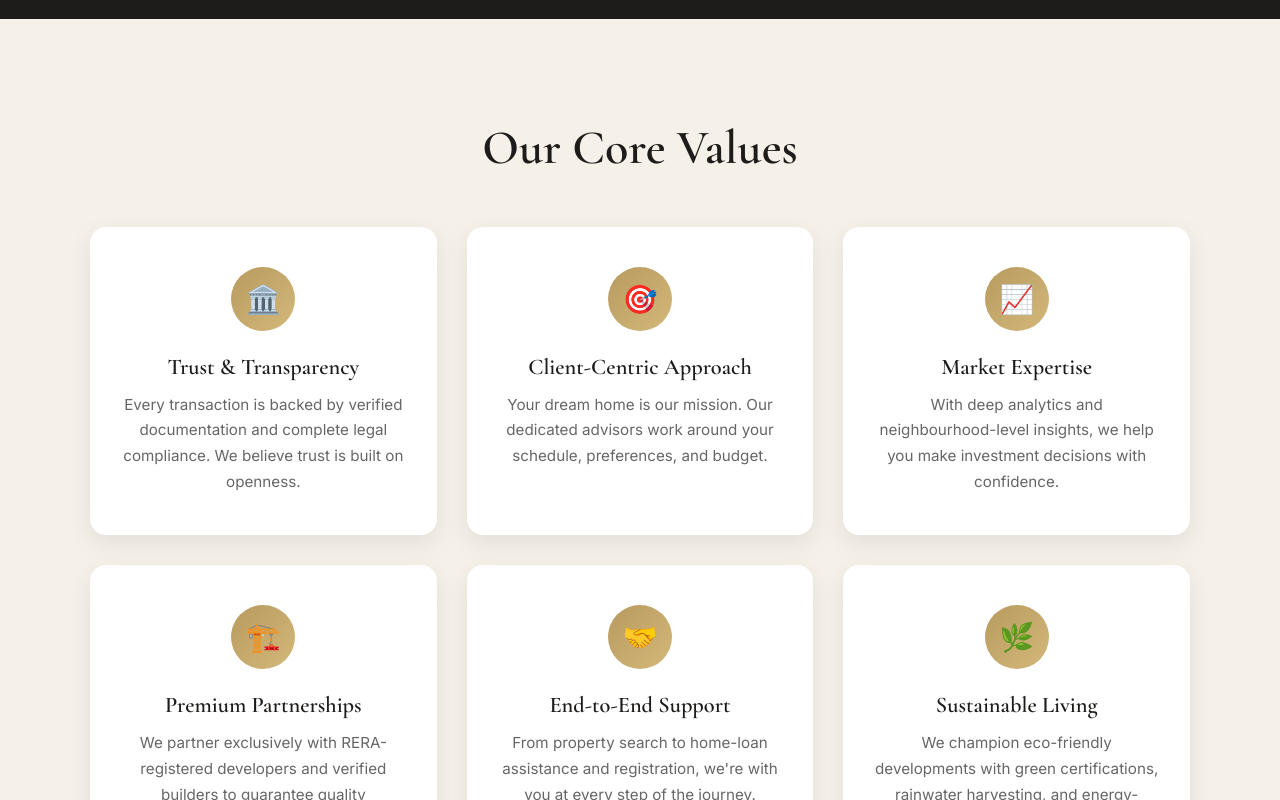
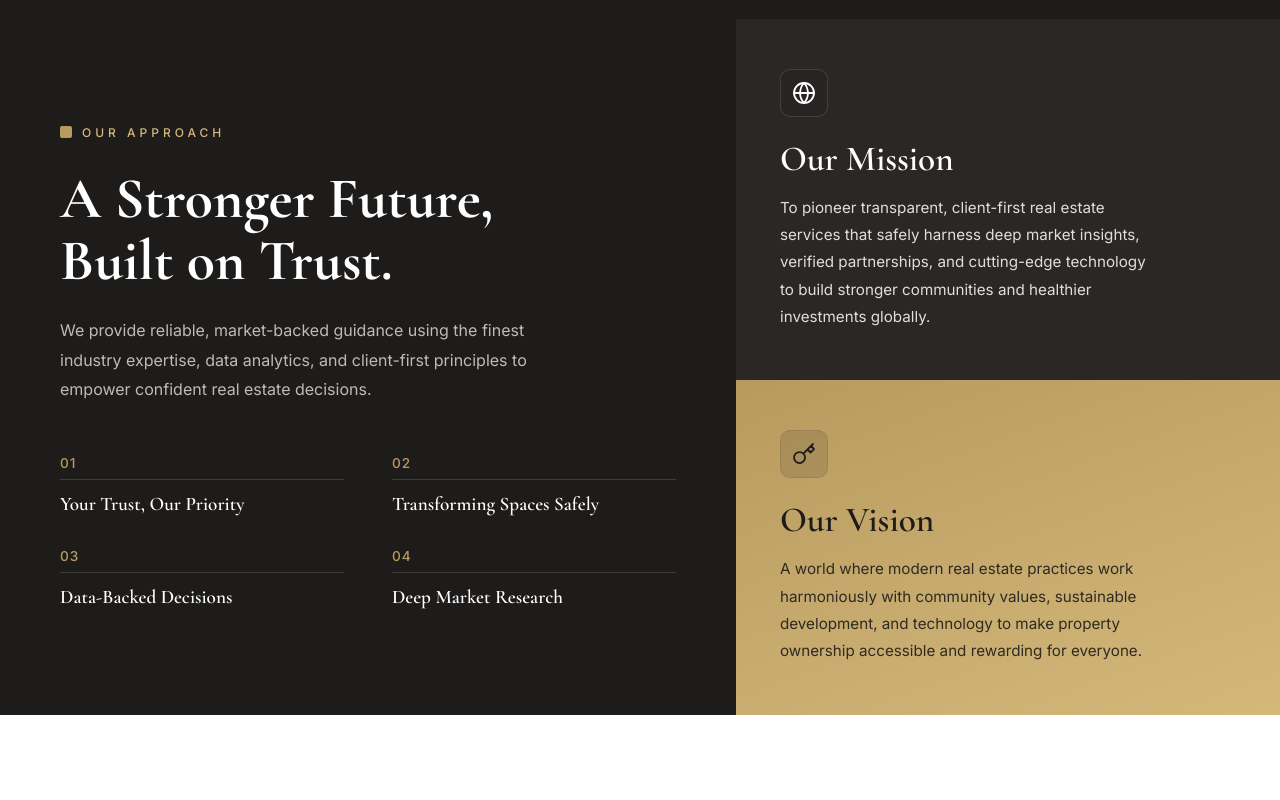
Before and after one commit to Aswin-100611/real-estate-project, a React (Create React App) app: page /about in a window 1280 px wide. Shown: the part 1400-2200 px from the top of the page. Built offline with nearby package versions, Linux system fonts and the light colour scheme.

Commit message:
added new images and adjusted few patterns and color palettes

```diff
--- a/src/components/AboutSection.css
+++ b/src/components/AboutSection.css
@@ -1,4 +1,3 @@
-
 /* =============================================
    ABOUT SECTION — uses same tokens & fonts
    as HeroSection.css
@@ -17,28 +16,33 @@
     linear-gradient(rgba(0, 0, 0, .6), rgba(0, 0, 0, .6)),
     url("https://images.unsplash.com/photo-1486406146926-c627a92ad1ab?auto=format&fit=crop&w=1600&q=80") center/cover;
 }
+
 .about-hero .overlay {
   position: absolute;
   inset: 0;
   background: linear-gradient(to right, rgba(0, 0, 0, .5), rgba(0, 0, 0, .2));
 }
+
 .about-hero-content {
   position: relative;
   z-index: 2;
   color: #fff;
   max-width: 800px;
 }
+
 .about-hero-content .tag {
   color: var(--gold-light);
   letter-spacing: 4px;
   margin-bottom: 20px;
   font-size: 14px;
 }
+
 .about-hero-content h1 {
   font: 700 4.5rem "Cormorant Garamond", serif;
   line-height: 1.08;
   margin-bottom: 20px;
 }
+
 .about-hero-content p {
   line-height: 1.8;
   font-size: 1.1rem;
@@ -53,10 +57,12 @@
   gap: 60px;
   align-items: center;
 }
+
 .about-story-img {
   flex: 1;
   min-width: 0;
 }
+
 .about-story-img img {
   width: 100%;
   height: 480px;
@@ -64,21 +70,25 @@
   border-radius: 18px;
   box-shadow: 0 12px 36px rgba(0, 0, 0, .12);
 }
+
 .about-story-text {
   flex: 1;
   min-width: 0;
 }
+
 .about-story-text .tag {
   color: var(--gold);
   letter-spacing: 4px;
   font-size: 13px;
   margin-bottom: 14px;
 }
+
 .about-story-text h2 {
   font: 600 3rem "Cormorant Garamond", serif;
   color: var(--charcoal);
   margin-bottom: 20px;
 }
+
 .about-story-text p {
   color: #555;
   line-height: 1.85;
@@ -94,14 +104,17 @@
   padding: 60px;
   gap: 24px;
 }
+
 .stat-item {
   text-align: center;
 }
+
 .stat-item h3 {
   font: 700 3.2rem "Cormorant Garamond", serif;
   color: var(--gold);
   margin-bottom: 8px;
 }
+
 .stat-item p {
   color: #ccc;
   font-weight: 400;
@@ -109,55 +122,147 @@
   font-size: 0.9rem;
 }
 
-/* VALUES */
-.about-values {
-  padding: 100px 60px;
-  background: var(--cream);
-  text-align: center;
+/* VALUES V2 — Two-Column Approach Layout */
+.about-values-v2 {
+  display: grid;
+  grid-template-columns: 1.15fr 0.85fr;
+  min-height: 620px;
 }
-.about-values h2 {
-  font: 600 3rem "Cormorant Garamond", serif;
-  color: var(--charcoal);
+
+/* Left column — dark panel */
+.values-left {
+  background: var(--charcoal);
+  padding: 80px 60px;
+  display: flex;
+  flex-direction: column;
+  justify-content: center;
+}
+
+.values-tag {
+  display: flex;
+  align-items: center;
+  gap: 10px;
+  color: var(--gold-light);
+  letter-spacing: 4px;
+  font-size: 12px;
+  font-weight: 500;
+  text-transform: uppercase;
+  margin-bottom: 28px;
+}
+
+.tag-dot {
+  width: 12px;
+  height: 12px;
+  background: var(--gold);
+  border-radius: 2px;
+  display: inline-block;
+}
+
+.values-heading {
+  font: 700 3.6rem "Cormorant Garamond", serif;
+  color: #fff;
+  line-height: 1.08;
+  margin-bottom: 24px;
+}
+
+.values-desc {
+  color: rgba(255, 255, 255, .7);
+  line-height: 1.85;
+  font-size: 1rem;
+  max-width: 520px;
   margin-bottom: 50px;
 }
-.values-grid {
+
+/* 2×2 numbered values grid */
+.values-numbered-grid {
   display: grid;
-  grid-template-columns: repeat(3, 1fr);
-  gap: 30px;
-  max-width: 1100px;
-  margin: 0 auto;
+  grid-template-columns: 1fr 1fr;
+  gap: 32px 48px;
 }
-.value-card {
-  background: #fff;
-  border-radius: 16px;
-  padding: 40px 28px;
-  box-shadow: 0 8px 24px rgba(0, 0, 0, .08);
-  transition: transform 0.3s, box-shadow 0.3s;
+
+.values-numbered-item {
+  display: flex;
+  flex-direction: column;
+  gap: 8px;
 }
-.value-card:hover {
-  transform: translateY(-8px);
-  box-shadow: 0 16px 40px rgba(0, 0, 0, .12);
+
+.values-num {
+  color: var(--gold);
+  font: 500 0.85rem "Inter", sans-serif;
+  letter-spacing: 1px;
 }
-.value-icon {
-  width: 64px;
-  height: 64px;
-  border-radius: 50%;
-  background: linear-gradient(135deg, var(--gold), var(--gold-light));
+
+.values-num-line {
+  width: 100%;
+  height: 1px;
+  background: rgba(255, 255, 255, .15);
+}
+
+.values-num-title {
+  font: 600 1.2rem "Cormorant Garamond", serif;
+  color: #fff;
+  margin-top: 4px;
+}
+
+/* Right column — Mission & Vision cards */
+.values-right {
+  display: flex;
+  flex-direction: column;
+}
+
+.mv-card {
+  flex: 1;
+  padding: 50px 44px;
+  display: flex;
+  flex-direction: column;
+  justify-content: center;
+}
+
+.mv-card--mission {
+  background: #2a2725;
+  color: #fff;
+}
+
+.mv-card--vision {
+  background: linear-gradient(160deg, var(--gold), var(--gold-light));
+  color: var(--charcoal);
+}
+
+.mv-card-icon {
+  width: 48px;
+  height: 48px;
+  border-radius: 10px;
   display: flex;
   align-items: center;
   justify-content: center;
-  margin: 0 auto 22px;
-  font-size: 28px;
+  margin-bottom: 20px;
 }
-.value-card h3 {
-  font: 600 1.4rem "Cormorant Garamond", serif;
+
+.mv-card--mission .mv-card-icon {
+  background: rgba(14, 14, 14, 0.08);
+  border: 1px solid rgba(255, 255, 255, .12);
+}
+
+.mv-card--vision .mv-card-icon {
+  background: rgba(30, 28, 26, .12);
+  border: 1px solid rgba(30, 28, 26, .1);
+}
+
+.mv-card h3 {
+  font: 600 2.2rem "Cormorant Garamond", serif;
+  margin-bottom: 14px;
+}
+
+.mv-card p {
+  line-height: 1.8;
+  font-size: 0.95rem;
+  opacity: 0.85;
+  max-width: 380px;
+}
+
+.mv-card--vision p {
+  opacity: 0.9;
   color: var(--charcoal);
-  margin-bottom: 12px;
-}
-.value-card p {
-  color: #666;
-  line-height: 1.7;
-  font-size: 0.95rem;
 }
 
 /* TEAM */
@@ -166,11 +271,13 @@
   background: #fff;
   text-align: center;
 }
+
 .about-team h2 {
   font: 600 3rem "Cormorant Garamond", serif;
   color: var(--charcoal);
   margin-bottom: 50px;
 }
+
 .team-grid {
   display: grid;
   grid-template-columns: repeat(3, 1fr);
@@ -178,6 +285,7 @@
   max-width: 1100px;
   margin: 0 auto;
 }
+
 .team-card {
   text-align: center;
   background: var(--cream);
@@ -186,10 +294,12 @@
   box-shadow: 0 8px 24px rgba(0, 0, 0, .08);
   transition: transform 0.3s, box-shadow 0.3s;
 }
+
 .team-card:hover {
   transform: translateY(-6px);
   box-shadow: 0 16px 40px rgba(0, 0, 0, .12);
 }
+
 .team-avatar {
   width: 80px;
   height: 80px;
@@ -202,17 +312,20 @@
   font: 700 2rem "Cormorant Garamond", serif;
   color: #fff;
 }
+
 .team-card h3 {
   font: 600 1.35rem "Cormorant Garamond", serif;
   color: var(--charcoal);
   margin-bottom: 4px;
 }
+
 .team-card p {
   color: var(--gold);
   font-weight: 500;
   font-size: 0.9rem;
   margin-bottom: 6px;
 }
+
 .team-card span {
   display: block;
   color: #888;
@@ -228,10 +341,12 @@
   text-align: center;
   padding: 80px 20px;
 }
+
 .about-cta h2 {
   font: 600 3rem "Cormorant Garamond", serif;
   margin-bottom: 16px;
 }
+
 .about-cta p {
   margin-bottom: 28px;
   opacity: 0.85;
@@ -241,12 +356,14 @@
   margin-right: auto;
   margin-bottom: 28px;
 }
+
 .about-cta-buttons {
   display: flex;
   gap: 16px;
   justify-content: center;
   flex-wrap: wrap;
 }
+
 .about-cta-buttons button {
   border: none;
   border-radius: 10px;
@@ -256,41 +373,61 @@
   font-size: 1rem;
   transition: transform 0.3s, background 0.3s;
 }
+
 .about-cta-buttons button:hover {
   transform: translateY(-3px);
 }
+
 .about-cta-buttons .cta-primary {
   background: var(--gold);
   color: #111;
 }
+
 .about-cta-buttons .cta-secondary {
   background: rgba(255, 255, 255, .12);
   color: #fff;
   border: 1px solid rgba(255, 255, 255, .3);
 }
+
 .about-cta-buttons .cta-secondary:hover {
   background: rgba(255, 255, 255, .2);
 }
 
 /* ===== RESPONSIVE ===== */
 @media (max-width: 900px) {
-  .about-hero-content h1 { font-size: 3rem; }
-  .about-hero { padding: 120px 25px 50px; }
+  .about-hero-content h1 {
+    font-size: 3rem;
+  }
+
+  .about-hero {
+    padding: 120px 25px 50px;
+  }
 
   .about-story {
     flex-direction: column;
     padding: 60px 20px;
     gap: 30px;
   }
-  .about-story-img img { height: 300px; }
+
+  .about-story-img img {
+    height: 300px;
+  }
 
   .about-stats {
     grid-template-columns: repeat(2, 1fr);
     padding: 40px 20px;
   }
 
-  .values-grid {
+  .about-values-v2 {
     grid-template-columns: 1fr;
+  }
+
+  .values-left {
+    padding: 60px 20px;
+  }
+
+  .mv-card {
+    padding: 40px 20px;
   }
 
   .team-grid {
@@ -307,6 +444,7 @@
   .about-stats {
     grid-template-columns: 1fr;
   }
+
   .team-grid {
     grid-template-columns: 1fr;
   }
--- a/src/components/AboutSection.jsx
+++ b/src/components/AboutSection.jsx
@@ -9,37 +9,11 @@ const stats = [
   { value: "98%", label: "Client Satisfaction" },
 ];
 
-const values = [
-  {
-    icon: "🏛️",
-    title: "Trust & Transparency",
-    desc: "Every transaction is backed by verified documentation and complete legal compliance. We believe trust is built on openness.",
-  },
-  {
-    icon: "🎯",
-    title: "Client-Centric Approach",
-    desc: "Your dream home is our mission. Our dedicated advisors work around your schedule, preferences, and budget.",
-  },
-  {
-    icon: "📈",
-    title: "Market Expertise",
-    desc: "With deep analytics and neighbourhood-level insights, we help you make investment decisions with confidence.",
-  },
-  {
-    icon: "🏗️",
-    title: "Premium Partnerships",
-    desc: "We partner exclusively with RERA-registered developers and verified builders to guarantee quality construction.",
-  },
-  {
-    icon: "🤝",
-    title: "End-to-End Support",
-    desc: "From property search to home-loan assistance and registration, we're with you at every step of the journey.",
-  },
-  {
-    icon: "🌿",
-    title: "Sustainable Living",
-    desc: "We champion eco-friendly developments with green certifications, rainwater harvesting, and energy-efficient designs.",
-  },
+const coreValues = [
+  { num: "01", title: "Your Trust, Our Priority" },
+  { num: "02", title: "Transforming Spaces Safely" },
+  { num: "03", title: "Data-Backed Decisions" },
+  { num: "04", title: "Deep Market Research" },
 ];
 
 const team = [
@@ -116,7 +90,7 @@ export default function AboutSection() {
 
         <div className="about-story-img">
           <img
-            src="https://images.unsplash.com/photo-1560518883-ce09059eeffa?auto=format&fit=crop&w=800&q=80"
+            src="/about_story_flats.png"
             alt="EstateHub office"
           />
         </div>
@@ -166,21 +140,74 @@ export default function AboutSection() {
 
       </section>
 
-      {/* Core Values */}
+      {/* Core Values — Redesigned Layout */}
 
-      <section className="about-values">
+      <section className="about-values-v2">
 
-        <h2>Our Core Values</h2>
+        {/* Left Column */}
+        <div className="values-left">
 
-        <div className="values-grid">
+          <p className="values-tag">
+            <span className="tag-dot"></span>
+            OUR APPROACH
+          </p>
 
-          {values.map((item, i) => (
-            <div className="value-card" key={i}>
-              <div className="value-icon">{item.icon}</div>
-              <h3>{item.title}</h3>
-              <p>{item.desc}</p>
+          <h2 className="values-heading">
+            A Stronger Future,<br />
+            Built on Trust.
+          </h2>
+
+          <p className="values-desc">
+            We provide reliable, market-backed guidance using the finest
+            industry expertise, data analytics, and client-first principles
+            to empower confident real estate decisions.
+          </p>
+
+          <div className="values-numbered-grid">
+            {coreValues.map((item, i) => (
+              <div className="values-numbered-item" key={i}>
+                <span className="values-num">{item.num}</span>
+                <div className="values-num-line"></div>
+                <h3 className="values-num-title">{item.title}</h3>
+              </div>
+            ))}
+          </div>
+
+        </div>
+
+        {/* Right Column — Mission & Vision Cards */}
+        <div className="values-right">
+
+          <div className="mv-card mv-card--mission">
+            <div className="mv-card-icon">
+              <svg width="24" height="24" viewBox="0 0 24 24" fill="none" stroke="currentColor" strokeWidth="1.8" strokeLinecap="round" strokeLinejoin="round">
+                <circle cx="12" cy="12" r="10"/>
+                <line x1="2" y1="12" x2="22" y2="12"/>
+                <path d="M12 2a15.3 15.3 0 0 1 4 10 15.3 15.3 0 0 1-4 10 15.3 15.3 0 0 1-4-10 15.3 15.3 0 0 1 4-10z"/>
+              </svg>
             </div>
-          ))}
+            <h3>Our Mission</h3>
+            <p>
+              To pioneer transparent, client-first real estate services that
+              safely harness deep market insights, verified partnerships, and
+              cutting-edge technology to build stronger communities and
+              healthier investments globally.
+            </p>
+          </div>
+
+          <div className="mv-card mv-card--vision">
+            <div className="mv-card-icon">
+              <svg width="24" height="24" viewBox="0 0 24 24" fill="none" stroke="currentColor" strokeWidth="1.8" strokeLinecap="round" strokeLinejoin="round">
+                <path d="M21 2l-2 2m-7.61 7.61a5.5 5.5 0 1 1-7.778 7.778 5.5 5.5 0 0 1 7.777-7.777zm0 0L15.5 7.5m0 0l3 3L22 7l-3-3m-3.5 3.5L19 4"/>
+              </svg>
+            </div>
+            <h3>Our Vision</h3>
+            <p>
+              A world where modern real estate practices work harmoniously
+              with community values, sustainable development, and technology
+              to make property ownership accessible and rewarding for everyone.
+            </p>
+          </div>
 
         </div>
 
```
Also changed, not shown: public/about_story_flats.png (added).
